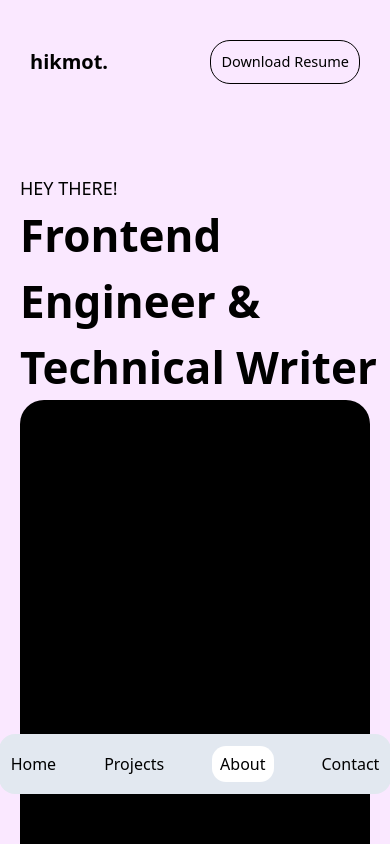
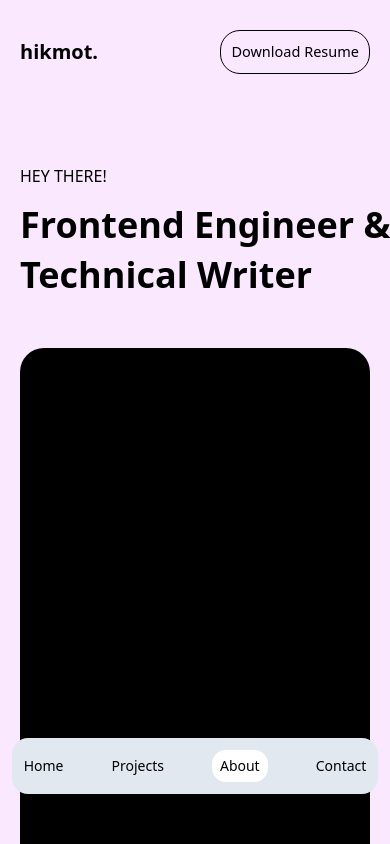
Before and after one commit to Hikmot-O/My-Portfolio, a React (Create React App) app: page /about in a window 390 px wide. Built offline with nearby package versions, Linux system fonts and the light colour scheme.

Commit message:
update: mobile

```diff
--- a/src/components/NavBar.jsx
+++ b/src/components/NavBar.jsx
@@ -3,7 +3,7 @@ import { NavLink } from "react-router-dom";
 
 const NavBar = () => {
   return (
-    <nav className="font-[500] bg-slate-200 flex justify-center gap-12 items-center p-3 rounded-[16px]">
+    <nav className="text-sm sm:text-base font-[500] bg-slate-200 flex justify-center gap-12 items-center p-3 rounded-[16px]">
       <NavLink
         to="/"
         className={({ isActive }) =>
--- a/src/index.css
+++ b/src/index.css
@@ -22,10 +22,10 @@
   @apply invisible group-hover:visible cursor-pointer border-[1px] border-white rounded-[22px] leading-none flex items-center justify-center py-3 px-[15px] absolute top-[50%] left-[50%] translate-y-[-50%] translate-x-[-50%] text-[30px] bg-white bg-opacity-10;
 }
 .contact_label {
-  @apply  mb-2.5 sm:mb-5 font-[600] text-[18px];
+  @apply  mb-2.5 sm:mb-5 font-[600] md:text-[18px];
 }
 .contact_main {
-  @apply cursor-pointer font-[600] text-[28px];
+  @apply cursor-pointer font-[600] text-[20px] md:text-[28px];
 }
 .social_links {
   @apply border-b-black border-b-[3px] cursor-pointer;
--- a/src/pages/About.jsx
+++ b/src/pages/About.jsx
@@ -5,14 +5,14 @@ import NavBar from "../components/NavBar";
 const About = () => {
   return (
     <section className=" bg-fuchsia-100  flex flex-col items-center w-sreen h-screen overflow-y-auto">
-      <div className="w-full px-[30px] pt-10">
+      <div className="w-full px-5 pt-[30px] md:pt-10">
         <Header />
       </div>
-      <div className="pt-[90px] px-5 md:px-0 pb-16 md:flex items-center justify-center gap-4 w-full border-b-[1px] border-b-[#7d8487] ">
+      <div className="pt-[90px] px-5 md:px-0 pb-16 md:flex items-center justify-center md:gap-4 w-full border-b-[1px] border-b-[#7d8487] ">
         {/* hero left */}
-        <div className="w-[380px]">
-          <h5 className=" text-lg ">HEY THERE!</h5>
-          <p className="text-[44px] font-[600]">
+        <div className="md:w-[380px] mb-12 sm:mb-12">
+          <h5 className="text-[17px]] sm:text-3xl md:text-lg mb-3 sm:mb-2">HEY THERE!</h5>
+          <p className="text-4xl w-[380px] leading-[50px] sm:leading-[90px] sm:w-full sm:text-6xl md:text-[44px] font-[600]">
             Frontend Engineer & Technical Writer
           </p>
         </div>
@@ -20,7 +20,7 @@ const About = () => {
         <div className="h-[532px] sm:h-[700px] md:w-[300px] md:h-[360px] rounded-3xl bg-black"></div>
       </div>
 
-      <div className="text-[17px] px-5 md:px-0 py-12 flex flex-col gap-[4rem] items-center">
+      <div className="text-[17px] md:text-[17px] sm:text-2xl px-5 md:px-0 py-12 flex flex-col gap-[4rem] items-center">
         <p className="text-black md:w-[720px] font-[400]">
           I'm Hikmot, a frontend engineer and an aspiring technical writer based in Ibadan, Nigeria. with over two years of experience and
           a background in marketing and consumer psychology. I have designed for
--- a/src/pages/Contact.jsx
+++ b/src/pages/Contact.jsx
@@ -4,15 +4,17 @@ import Header from "../components/Header";
 
 const Contact = () => {
   return (
-    <section className="h-screen bg-fuchsia-100 px-[30px] pt-10">
+    <section className="h-screen bg-fuchsia-100 pt-[30px] md:pt-10">
       {/* <div className="flex flex-col sm:flex-row absolute"> */}
       {/* <div className="animate-blob_1  absolute w-[200px] h-[200px] md:w-[400px] md:h-[400px] top-[100px] filter blur-3xl left-10 mix-blend-multiply bg-purple-300 rounded-full "></div> */}
       {/* <div className="animate-blob absolute w-[200px] h-[200px] md:w-[400px] md:h-[400px] top-[100px] filter blur-3xl right-10 mix-blend-multiply bg-pink-300 rounded-full "></div> */}
       {/* </div> */}
-      <Header />
+      <div className="px-5">
+        <Header />
+      </div>
 
-      <div className="mt-[30px] sm:mt-[100px] grid grid-cols-1 sm:grid-cols-2 gap-y-[50px] sm:gap-x-[50px]">
-        <h4 className="font-[600] text-2xl md:text-[45px] md:leading-[50px]">
+      <div className="mt-[68px] px-5 sm:mt-[100px] grid grid-cols-1 sm:grid-cols-2 gap-y-[50px] sm:gap-x-[50px]">
+        <h4 className="font-[600] text-[20px] sm:text-2xl md:text-[45px] md:leading-[50px]">
           Have an idea or concept that really excites you? Let's make magic
           together!
         </h4>
@@ -61,6 +63,7 @@ const Contact = () => {
           </div>
         </div>
       </div>
+      {/* Navbar */}
       <div className=" w-screen fixed bottom-[50px] flex items-center justify-center">
         <NavBar />
       </div>
--- a/src/pages/Projects.jsx
+++ b/src/pages/Projects.jsx
@@ -10,7 +10,7 @@ import NavBar from "../components/NavBar";
 
 const Projects = () => {
   return (
-    <section className=" pt-10 h-screen overflow-y-scroll bg-fuchsia-100">
+    <section className=" pt-[30px] md:pt-10 h-screen overflow-y-scroll bg-fuchsia-100">
       <div className="px-5">
         <Header />
       </div>
```
